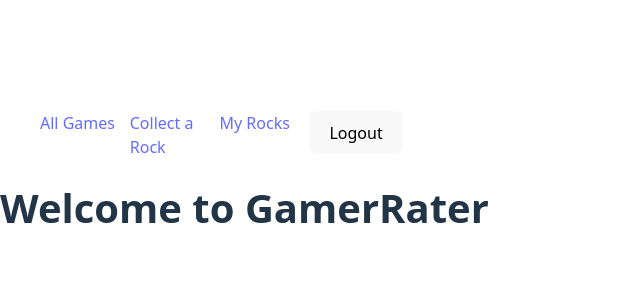
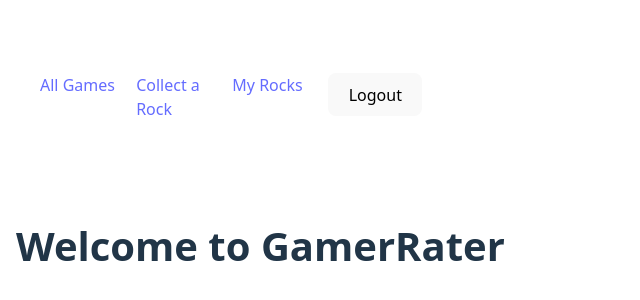
Before and after one commit to jake2bake/gamer-rater-client, a React (Vite) app: page / in a window 1280 px wide. Shown: the part 224-524 px from the top of the page, without its empty margins (0-640 px from the left). Built offline with nearby package versions, Linux system fonts and the light colour scheme; no server answers; sample sign-in values are in the browser's storage.

Commit message:
Authorized file cleaned up

```diff
--- a/src/components/Authorized.jsx
+++ b/src/components/Authorized.jsx
@@ -1,11 +1,12 @@
 import { Navigate, Outlet } from "react-router-dom"
 import { NavBar } from "./Navbar.jsx"
+
 
 export const Authorized = () => {
   if (localStorage.getItem("rater_token")) {
     return <>
       <NavBar />
-      <main className="p-4">
+      <main style={{ paddingTop: "60px", paddingLeft: "1rem", paddingRight: "1rem" }}>
         <Outlet />
       </main>
     </>
```
